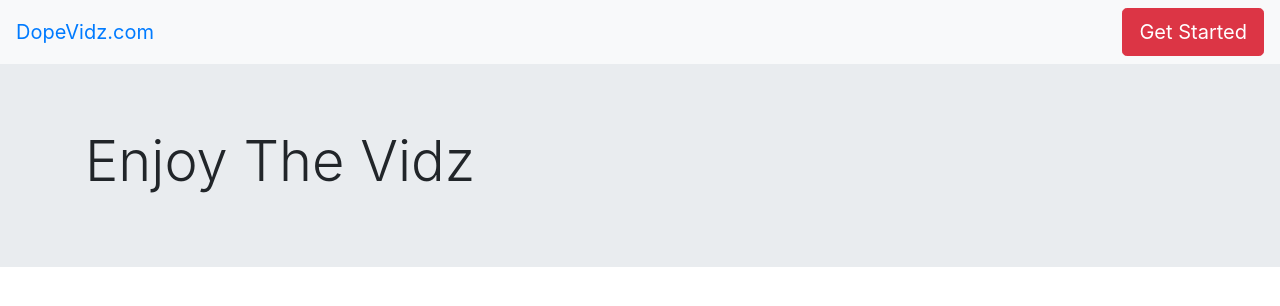
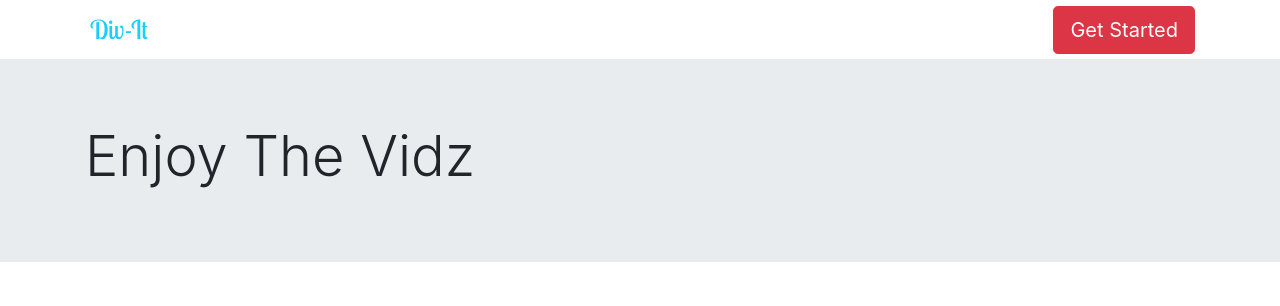
Before and after one commit to coolguycam/videoGenerator, a plain HTML site: page index.html in a window 1280 px wide. Drawn offline with nearby package versions, Linux system fonts and the light colour scheme.

Commit message:
added logos and fixed up navbar

```diff
--- a/assets/css/style.css
+++ b/assets/css/style.css
@@ -0,0 +1,17 @@
+@import url('https://fonts.googleapis.com/css?family=Lobster|Lobster+Two');
+
+.navbar {
+    padding: 0px;
+    border-bottom: px solid rgb(200,200,200);
+}
+
+.navbar-header {
+    padding: 5px;
+    border-radius: 2.5px;
+}
+
+.navbar-brand {
+    color: #19CFFF;
+    font-family: 'Lobster Two';
+    font-size: 26px;
+}
--- a/index.html
+++ b/index.html
@@ -4,25 +4,32 @@
     <meta charset="UTF-8">
     <meta name="viewport" content="width=device-width, initial-scale=1.0">
     <meta http-equiv="X-UA-Compatible" content="ie=edge">
-    <link rel="shortcut icon" href="assets/images/favicon.ico" type="image/x-icon">
+
+
+    <link rel="shortcut icon" href="assets/images/logo2.png" type="image/x-icon">
     <link rel="stylesheet" href="https://maxcdn.bootstrapcdn.com/bootstrap/4.0.0/css/bootstrap.min.css" integrity="sha384-Gn5384xqQ1aoWXA+058RXPxPg6fy4IWvTNh0E263XmFcJlSAwiGgFAW/dAiS6JXm" crossorigin="anonymous">
     <script src="https://cdnjs.cloudflare.com/ajax/libs/jquery/3.3.1/jquery.js"></script>
     <script src="https://apis.google.com/js/client.js?onload=onClientLoad"></script>
     <script src="assets/javascript/script.js"></script>
-    <link href="assets/css.style.css">
 
-    <title>DopeVidz</title>
+    <!--personal style sheets-->
+    <link rel="stylesheet" href="assets/css/style.css">
+
+    <title>Div>It</title>
 
 </head>
 <body>
-    <nav class="navbar navbar-inverse bg-light">
-        <div class="navbar-header">
-            <a class="navbar-brand" href="#">DopeVidz.com</a>
+    <nav class="navbar">
+        <div class="container">
+            <div class="navbar-header">
+                <a class="navbar-brand text-center" href="#">Div-It</a>
+            </div>
+            <div class="nav navbar-nav navbar-right">
+                <button id="random-btn" type="button" class="btn btn-danger btn-lg">Get Started</button>
+                <div id="player"></div>
+            </div>
         </div>
-        <div class="nav navbar-nav navbar-right">
-            <button id="random-btn" type="button" class="btn btn-danger btn-lg">Get Started</button>
-            <div id="player"></div>
-        </div>
+
     </nav>
 
     <div class="jumbotron jumbotron-fluid">
@@ -31,5 +38,7 @@
             <div id="lead"></div>
         </div>
     </div>
+
+
 </body>
 </html>
```
Also changed, not shown: assets/images/logo.png (added), assets/images/logo2.png (added), 1 other file.
